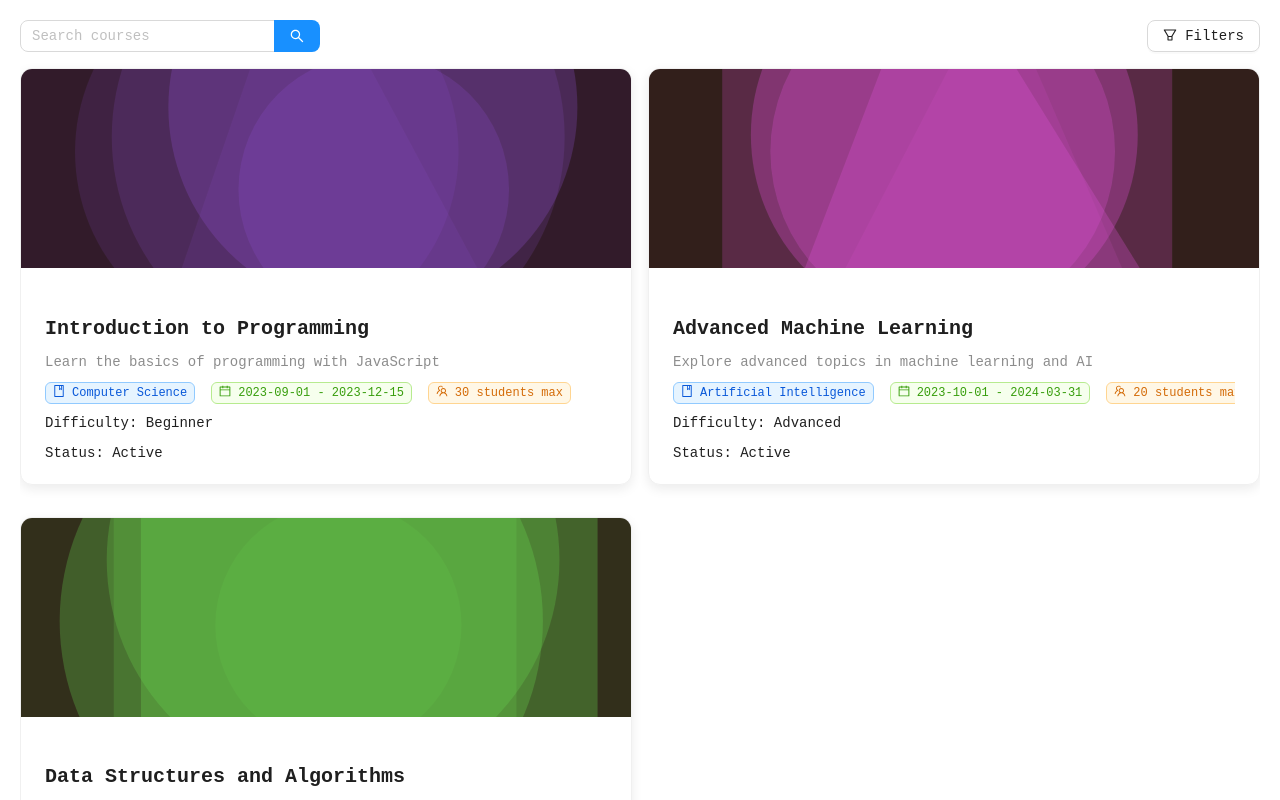
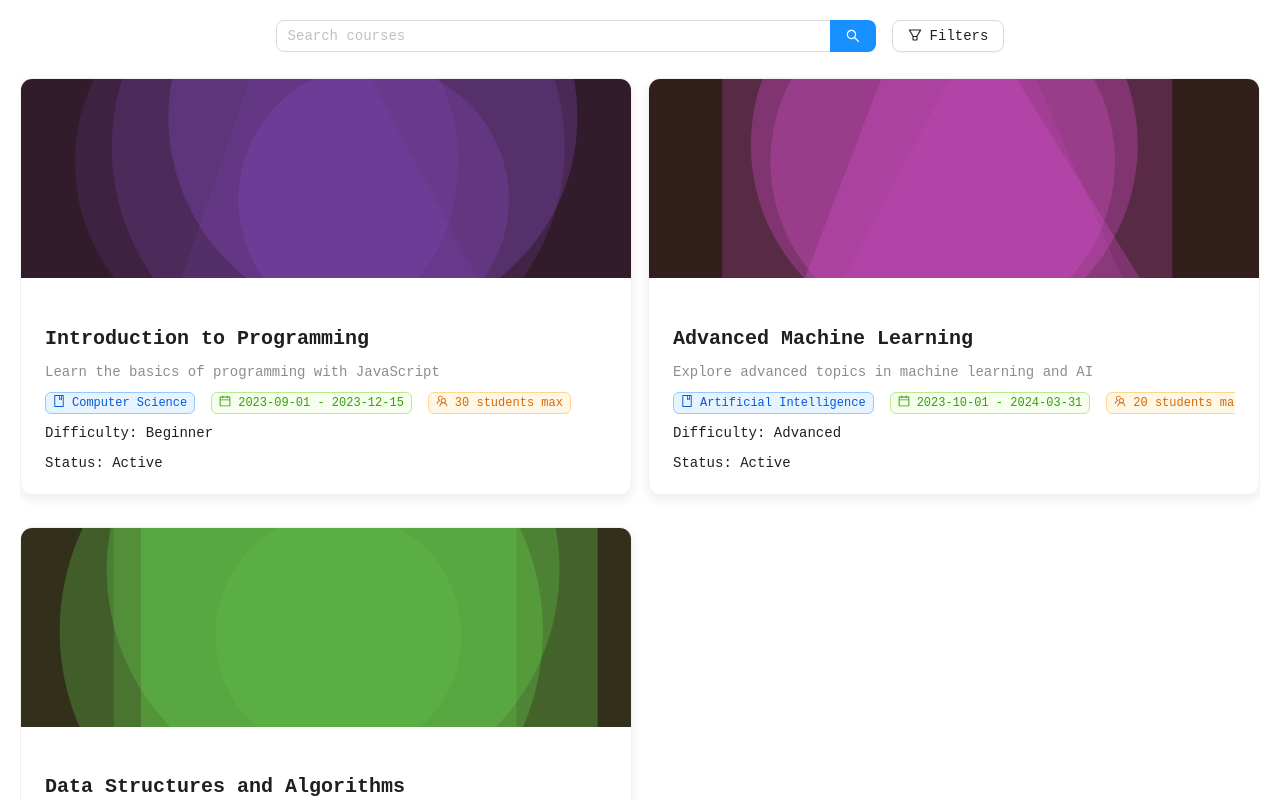
Before and after one commit to utkarsh5026/glass, a React (Vite) app in the folder client/: page /courses in a window 1280 px wide. Shown: the top 800 px of the page. Built offline with nearby package versions, Linux system fonts and the light colour scheme.

Commit message:
changed filters

```diff
--- a/client/src/components/courses/SearchFilter.tsx
+++ b/client/src/components/courses/SearchFilter.tsx
@@ -122,12 +122,17 @@ const CourseSearchAndFilters: React.FC<CourseSearchAndFiltersProps> = ({
 
 const SearchContainer = styled.div`
   display: flex;
-  justify-content: space-between;
+  justify-content: center;
   align-items: center;
-  margin-bottom: 16px;
+  gap: 16px;
+  padding-bottom: 26px;
+  position: sticky;
+  top: 0;
+  z-index: 1000; // Ensure it stays on top of other elements
 `;
 
 const StyledSearch = styled(Search)`
-  width: 300px;
+  width: 60%;
+  max-width: 600px;
 `;
 export default CourseSearchAndFilters;
--- a/client/src/index.css
+++ b/client/src/index.css
@@ -82,4 +82,5 @@ button:focus-visible {
 html,
 body {
   overflow-y: auto;
+  scroll-behavior: smooth;
 }
```
